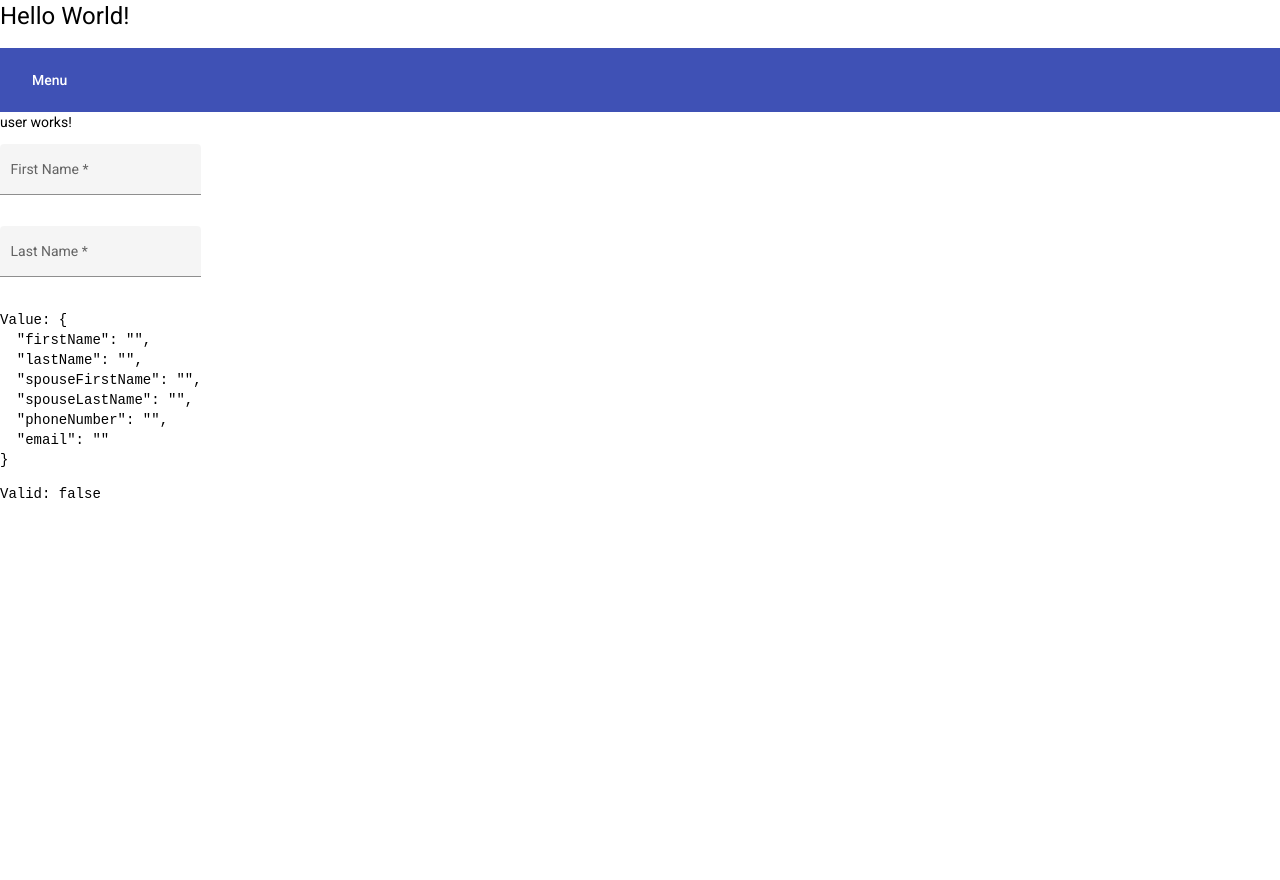
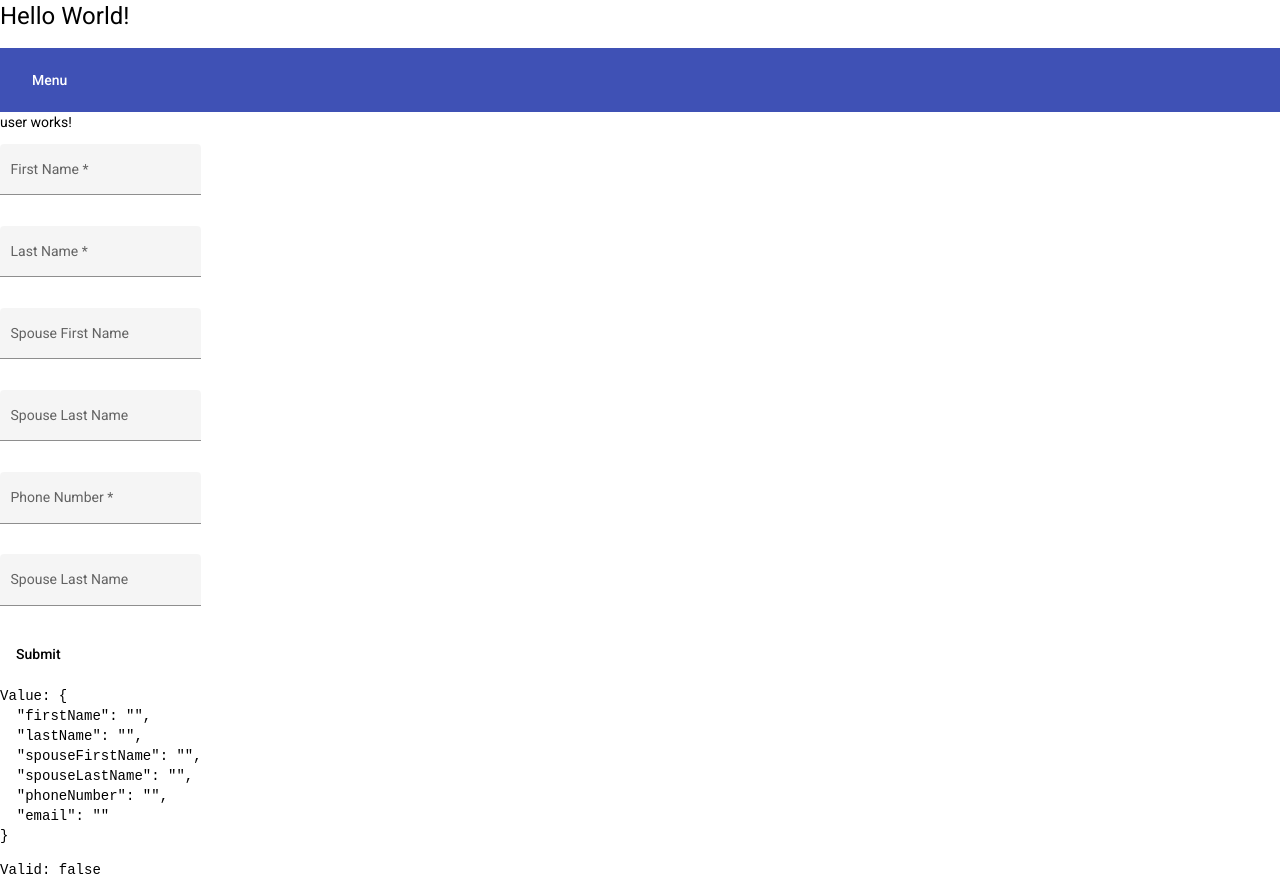
Before and after one commit to dharms40au/dune, an Angular app: page /user in a window 1280 px wide. Before the commit the page ends 800 px from the top, so only its background shows below. Built offline with nearby package versions, Linux system fonts and the light colour scheme.

Commit message:
added the form view

```diff
--- a/src/app/user/user/user.component.html
+++ b/src/app/user/user/user.component.html
@@ -5,14 +5,42 @@
     <mat-form-field appearance="fill">
       <mat-label>First Name</mat-label>
       <input matInput formControlName="firstName" />
+      <mat-error>Required</mat-error>
     </mat-form-field>
   </p>
   <p>
     <mat-form-field appearance="fill">
       <mat-label>Last Name</mat-label>
       <input matInput formControlName="lastName" />
+      <mat-error>Required</mat-error>
     </mat-form-field>
   </p>
+  <p>
+    <mat-form-field appearance="fill">
+      <mat-label>Spouse First Name</mat-label>
+      <input matInput formControlName="spouseFirstName" />
+    </mat-form-field>
+  </p>
+  <p>
+    <mat-form-field appearance="fill">
+      <mat-label>Spouse Last Name</mat-label>
+      <input matInput formControlName="spouseLastName" />
+    </mat-form-field>
+  </p>
+  <p>
+    <mat-form-field appearance="fill">
+      <mat-label>Phone Number</mat-label>
+      <input matInput formControlName="phoneNumber" />
+      <mat-error>Required</mat-error>
+    </mat-form-field>
+  </p>
+  <p>
+    <mat-form-field appearance="fill">
+      <mat-label>Spouse Last Name</mat-label>
+      <input matInput formControlName="email" />
+    </mat-form-field>
+  </p>
+  <button mat-button type="submit">Submit</button>
 </form>
 
 <pre>Value: {{ formGroup.value | json }}</pre>
```
